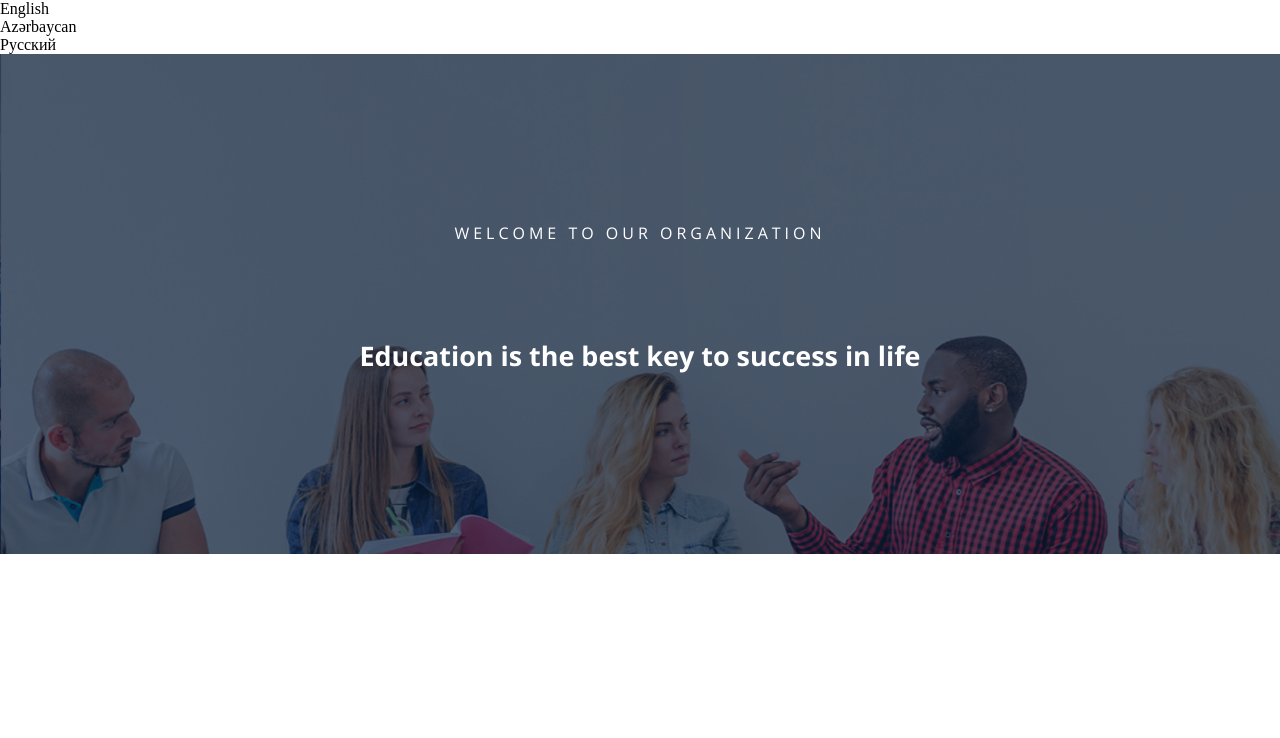
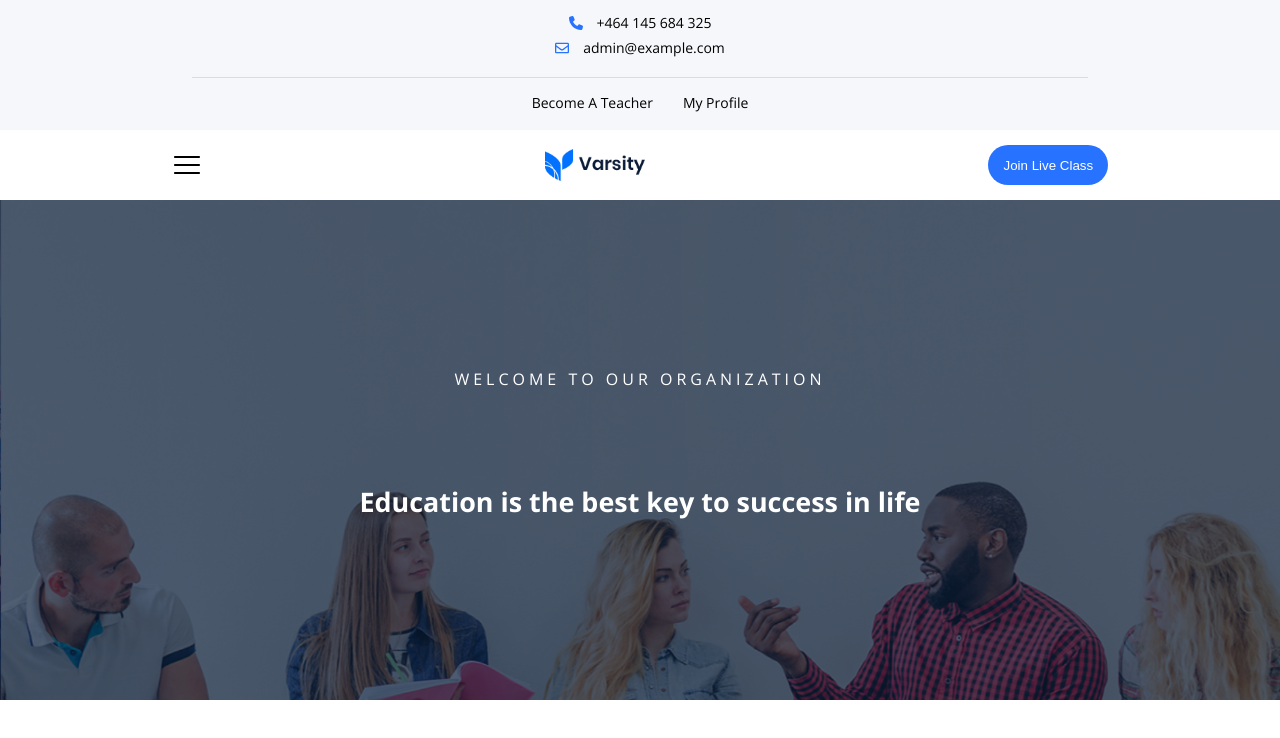
Before and after one commit to mlalayev/FinalProjectEVOCoding, a React (Vite) app: page / in a window 1280 px wide. Shown: the top 738 px of the page. Built offline with nearby package versions, Linux system fonts and the light colour scheme.

Commit message:
my commit

```diff
--- a/src/Components/Common/Footer/Footer.jsx
+++ b/src/Components/Common/Footer/Footer.jsx
@@ -8,6 +8,7 @@ function Footer() {
 
   return (
     <div>Footer</div>
+
   )
 }
 
--- a/src/Components/Common/Header/Header.css
+++ b/src/Components/Common/Header/Header.css
@@ -0,0 +1,158 @@
+* {
+    margin: 0;
+    padding: 0;
+    box-sizing: border-box;
+    /* border: 1px solid red; */
+}
+
+:root {
+    /* Display properties */
+    --display-flex: flex;
+    --display-none: none;
+    --display-grid: grid;
+    --display-block: block;
+    --display-inline: inline;
+    --display-center: center;
+    --flex-direction-row: row;
+    --flex-direction-column: column;
+    --display-space-around: space-around;
+    --display-space-between: space-between;
+
+    /* Position properties */
+    --position-fixed: fixed;
+    --position-relative: relative;
+    --position-absolute: absolute;
+
+    /* Text properties */
+    --text-left: left;
+    --text-right: right;
+    --text-center: center;
+
+    /* Pixels */
+    --2-px: 2px;
+    --4-px: 4px;
+    --6-px: 6px;
+    --10-px: 10px;
+    --12-px: 12px;
+    --14-px: 14px;
+    --16-px: 16px;
+    --18-px: 18px;
+    --20-px: 20px;
+    --22-px: 22px;
+    --24-px: 24px;
+    --26-px: 26px;
+    --28-px: 28px;
+    --30-px: 30px;
+    --32-px: 32px;
+    --34-px: 34px;
+    --36-px: 36px;
+    --38-px: 38px;
+    --40-px: 40px;
+
+    /* Font-weight */
+    --100-font-weight: 100;
+    --200-font-weight: 200;
+    --300-font-weight: 300;
+    --400-font-weight: 400;
+    --500-font-weight: 500;
+    --600-font-weight: 600;
+    --700-font-weight: 700;
+    --800-font-weight: 800;
+    --900-font-weight: 900;
+
+    /* Colors */
+    --white-color: #ffffff;
+    --black-color: #000000;
+    --grayish-color: #F6F7FA;
+    --main-blue-color: #2772FF;
+    --main-blue-line-color: #2773ff34;
+
+    /* Font-family */
+    --Open-font-family: "Open Sans", sans-serif;
+
+    /* Transitions */
+    --transition-slow: 1s;
+    --transition-fast: 0.2s;
+    --transition-medium: 0.5s;
+}
+
+.header-upper {
+    width: 100vw;
+    height: 130px;
+    gap: var(--20-px);
+    display: var(--display-flex);
+    text-align: var(--display-center);
+    align-items: var(--display-center);
+    justify-content: var(--display-center);
+    background-color: var(--grayish-color);
+    flex-direction: var(--flex-direction-column);
+}
+
+.margin-bottom {
+    margin-bottom: var(--6-px);
+}
+
+.margin-top {
+    margin-top: var(--10-px);
+}
+
+.header-upper-down {
+    width: 70%;
+    height: 40px;
+    gap: var(--30-px);
+    display: var(--display-flex);
+    text-align: var(--display-center);
+    align-items: var(--display-center);
+    justify-content: var(--display-center);
+    border-top: 1px solid var(--main-blue-line-color);
+}
+
+.header-a-tag {
+    gap: var(--14-px);
+    font-size: var(--14-px);
+    color: var(--black-color);
+    display: var(--display-flex);
+    transition: var(--transition-medium);
+    align-items: var(--display-center);
+    font-weight: var(--400-font-weight);
+    font-family: var(--Open-font-family);
+    text-decoration: var(--display-none);
+    justify-content: var(--display-center);
+}
+
+.header-a-tag:hover {
+    color: var(--main-blue-color);
+}
+
+.header-lower {
+    width: 100vw;
+    height: 70px;
+    display: var(--display-flex);
+    text-align: var(--display-center);
+    align-items: var(--display-center);
+    justify-content: var(--display-space-around);
+}
+
+.logo {
+    width: 100px;
+}
+
+.header-button {
+    width: 120px;
+    height: 40px;
+    color: var(--white-color);
+    border: var(--display-none);
+    border-radius: var(--20-px);
+    display: var(--display-flex);
+    align-items: var(--display-center);
+    font-weight: var(--500-font-weight);
+    transition: var(--transition-medium);
+    justify-content: var(--display-center);
+    background-color: var(--main-blue-color);
+}
+
+.header-button:hover {
+    color: var(--main-blue-color);
+    background-color: var(--white-color);
+    border: 1px solid var(--main-blue-color);
+}
--- a/src/Components/Common/Header/Header.jsx
+++ b/src/Components/Common/Header/Header.jsx
@@ -1,6 +1,12 @@
-import React, { useState, useEffect, useRef } from 'react';
 import './Header.css';
 import { useTranslation } from 'react-i18next';
+import React, { useState, useEffect, useRef } from 'react';
+import { FaPhone } from "react-icons/fa6";
+import { FaRegEnvelope } from "react-icons/fa";
+import { RxHamburgerMenu } from "react-icons/rx";
+import logo from '../../../assets/logo.png'
+
+
 
 function Header() {
   const { t, i18n } = useTranslation();
@@ -11,11 +17,30 @@ function Header() {
   };
 
   return (
-    <ul className="language-menu">
-      <li onClick={() => changeLanguage('en')}>English</li>
-      <li onClick={() => changeLanguage('az')}>Azərbaycan</li>
-      <li onClick={() => changeLanguage('ru')}> Русский</li>
-    </ul>
+
+    <header>
+      {/* <ul className="language-menu">
+        <li onClick={() => changeLanguage('en')}>English</li>
+        <li onClick={() => changeLanguage('az')}>Azərbaycan</li>
+        <li onClick={() => changeLanguage('ru')}> Русский</li>
+      </ul> */}
+      <div className="header-upper">
+        <div className="header-upper-up">
+          <a href="" className='header-a-tag margin-bottom'><FaPhone color='#2772FF' /> +464 145 684 325</a>
+          <a href="" className='header-a-tag'><FaRegEnvelope color='#2772FF' /> admin@example.com</a>
+        </div>
+        <div className="header-upper-down">
+          <a href="" className='header-a-tag margin-top'>{t('header.becomeateacher')}</a>
+          <a href="" className='header-a-tag margin-top'>{t('header.myprofile')}</a>
+        </div>
+      </div>
+
+      <div className="header-lower">
+        <RxHamburgerMenu size={30} />
+        <img src={logo} alt="logo" className='logo' />
+        <button className='header-button'>Join Live Class</button>
+      </div>
+    </header>
 
   );
 }
--- a/src/Components/Languages/AZ/global.json
+++ b/src/Components/Languages/AZ/global.json
@@ -1,5 +1,6 @@
 {
     "header": {
-        "title": "Home"
+        "becomeateacher": "Müəllim ol",
+        "myprofile": "Profilim"
     }
 }
--- a/src/Components/Languages/EN/global.json
+++ b/src/Components/Languages/EN/global.json
@@ -1,5 +1,6 @@
 {
     "header": {
-        "title": "Home"
+        "becomeateacher": "Become A Teacher",
+        "myprofile": "My Profile"
     }
 }
--- a/src/Components/Languages/RU/global.json
+++ b/src/Components/Languages/RU/global.json
@@ -1,5 +1,6 @@
 {
     "header": {
-        "title": "Home"
+        "becomeateacher": "Стать учителем",
+        "myprofile": "Мой профиль"
     }
 }
```
Also changed, not shown: src/assets/logo.png (added).
